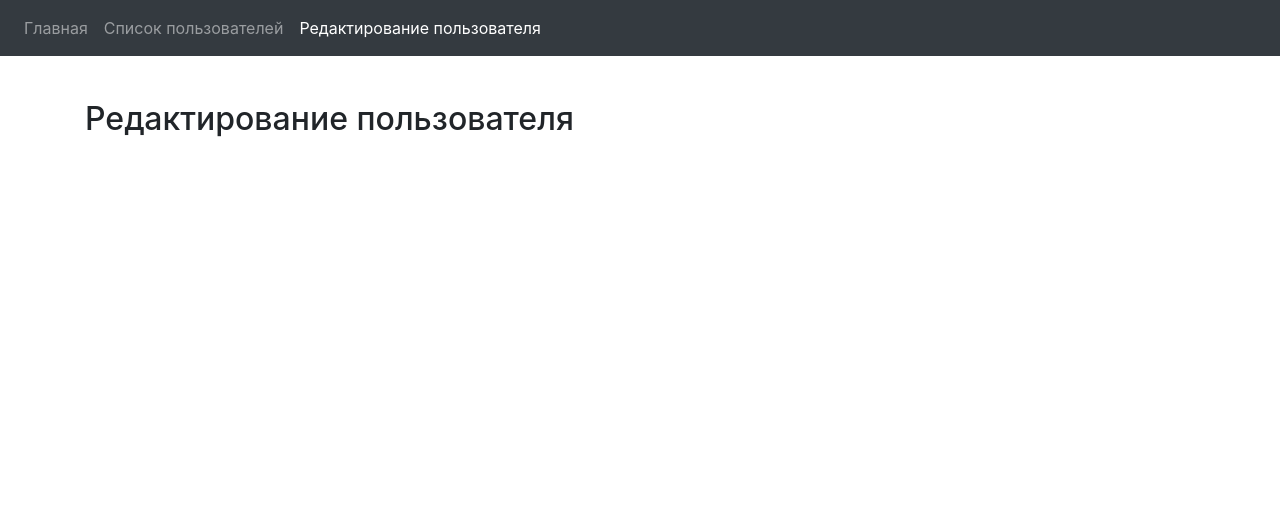
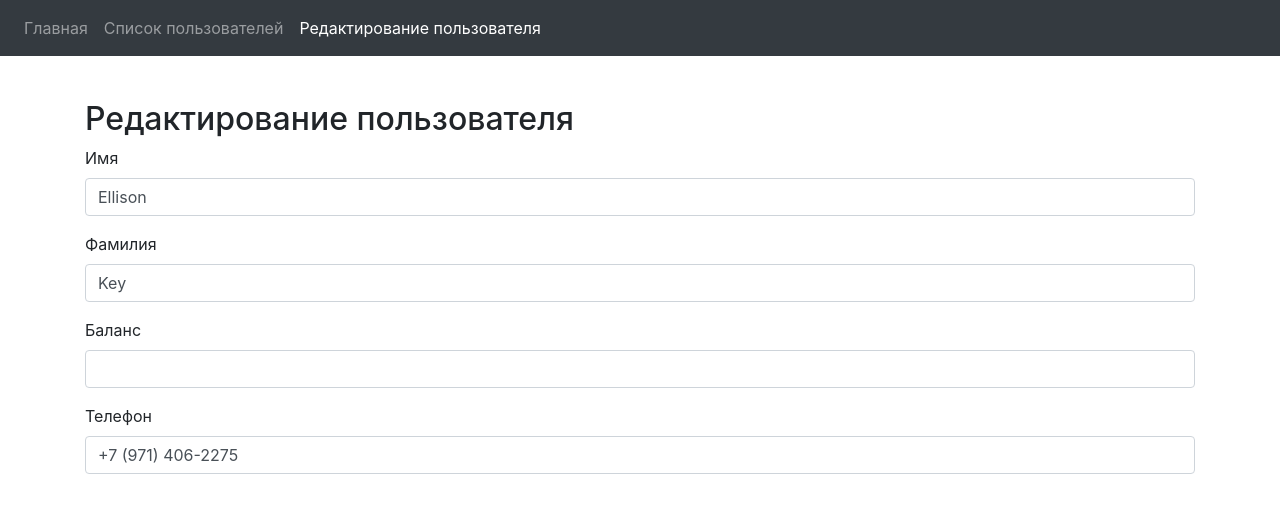
Before and after one commit to funbek/vue-course, a Vue app in the folder vue-app/: page /edit-user in a window 1280 px wide. Shown: the top 512 px of the page. Built offline with nearby package versions, Linux system fonts and the light colour scheme; data requests are answered from the project's data file.

Commit message:
fourth-task + Edit user

```diff
--- a/vue-app/src/components/UserForm.vue
+++ b/vue-app/src/components/UserForm.vue
@@ -2,47 +2,47 @@
   <div>
     <div class="form-group">
       <label>Имя</label>
-      <input type="text" class="form-control" v-model="user.firstName" />
+      <input
+        v-model="user.firstName"
+        type="text"
+        class="form-control" >
     </div>
 
     <div class="form-group">
       <label>Фамилия</label>
-      <input type="text" class="form-control" v-model="user.lastName" />
+      <input
+        v-model="user.lastName"
+        type="text"
+        class="form-control" >
     </div>
 
     <div class="form-group">
       <label>Баланс</label>
-      <input type="text" class="form-control" v-model="user.balance" />
+      <input
+        v-model="user.balance"
+        type="number"
+        class="form-control" >
     </div>
 
     <div class="form-group">
       <label>Телефон</label>
-      <input type="text" class="form-control" v-model="user.phone" />
+      <input
+        v-model="user.phone"
+        type="tel"
+        class="form-control" >
     </div>
-
-    <div class="form-group">
-      <label>Адрес</label>
-      <input type="text" class="form-control" v-model="user.address" />
-    </div>
-
-    <div class="form-group">
-      <label>Компания</label>
-      <input type="text" class="form-control" v-model="user.company" />
-    </div>
-
-    <pre>{{ user }}</pre>
 
   </div>
 </template>
 
 <script>
 export default {
-  name: 'UserForm',
+  name: "UserForm",
   props: {
     user: {
       type: Object,
       required: true
     }
   }
-}
+};
 </script>
--- a/vue-app/src/components/UserList.vue
+++ b/vue-app/src/components/UserList.vue
@@ -73,9 +73,9 @@ export default {
 </script>
 
 <style scoped lang="scss">
-  .table {
-    &__phone {
-      white-space: nowrap;
-    }
+.table {
+  &__phone {
+    white-space: nowrap;
   }
+}
 </style>
--- a/vue-app/src/views/EditUser.vue
+++ b/vue-app/src/views/EditUser.vue
@@ -1,17 +1,42 @@
 <template>
-    <div>
-        <h2>Редактирование пользователя</h2>
-    </div>
+  <div>
+    <h2>Редактирование пользователя</h2>
+
+    <user-form
+      v-if="user"
+      :user="user" />
+    <div v-else>Пользователей нет :(</div>
+  </div>
 </template>
 
 <script>
+import axios from "axios";
 import UserForm from "@/components/UserForm.vue";
 
 export default {
-
-}
+  name: "EditUser",
+  components: {
+    UserForm
+  },
+  data: () => ({
+    user: null
+  }),
+  mounted() {
+    this.loadData();
+  },
+  methods: {
+    loadData() {
+      axios
+        .get("http://localhost:3004/users")
+        .then(response => response.data)
+        .then(users => {
+          this.user = users[0];
+        })
+        .catch(error => console.log(`woops this is error: ${error}`));
+    }
+  }
+};
 </script>
 
 <style lang="scss">
-
 </style>
```
